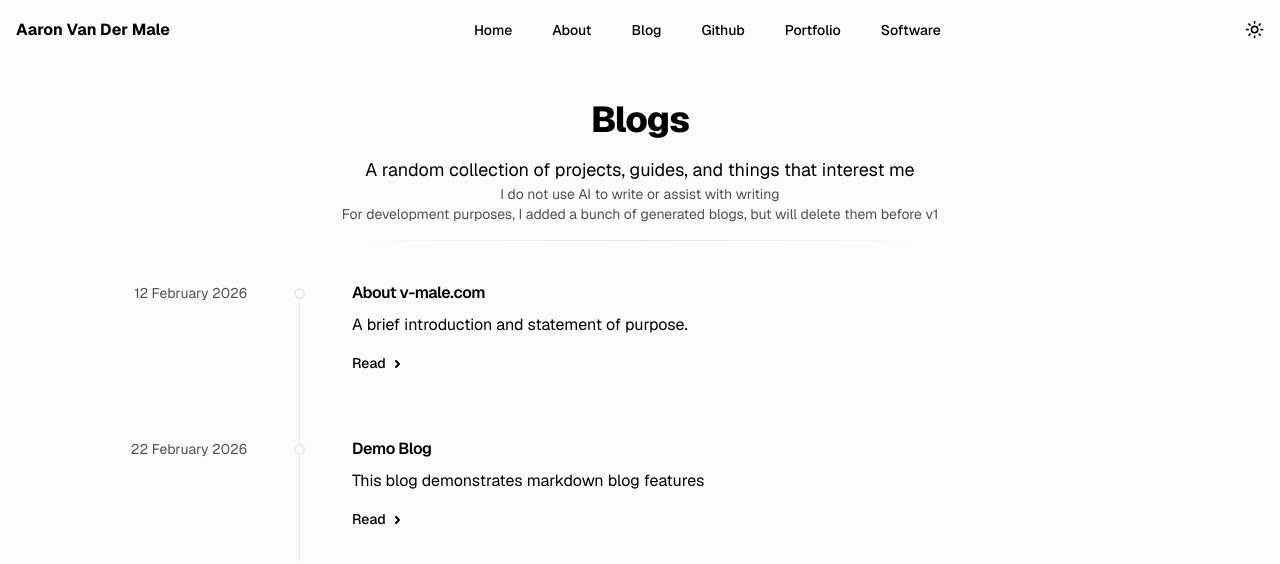
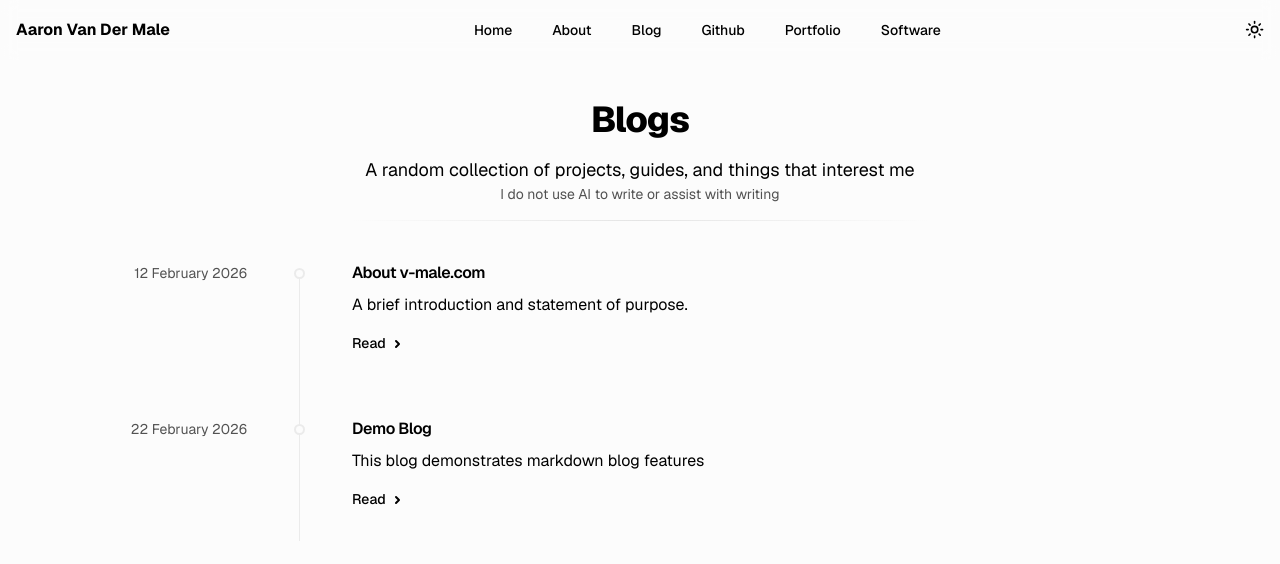
Before and after one commit to vmalecode/homepage, a Next.js app: page /blog in a window 1280 px wide. Shown: the top 564 px of the page. Built offline with nearby package versions, Linux system fonts and the light colour scheme.

Commit message:
update blog page

```diff
--- a/app/blog/page.tsx
+++ b/app/blog/page.tsx
@@ -15,7 +15,6 @@ const BlogList = () => {
         <PageTitle title="Blogs">
           <h2 className="text-lg ">A random collection of projects, guides, and things that interest me</h2>
           <h3 className="text-sm text-muted-foreground">I do not use AI to write or assist with writing</h3>
-          <h3 className="text-sm text-muted-foreground">For development purposes, I added a bunch of generated blogs, but will delete them before v1</h3>
         </PageTitle>
       </div>
       {/* Posts */}
```
